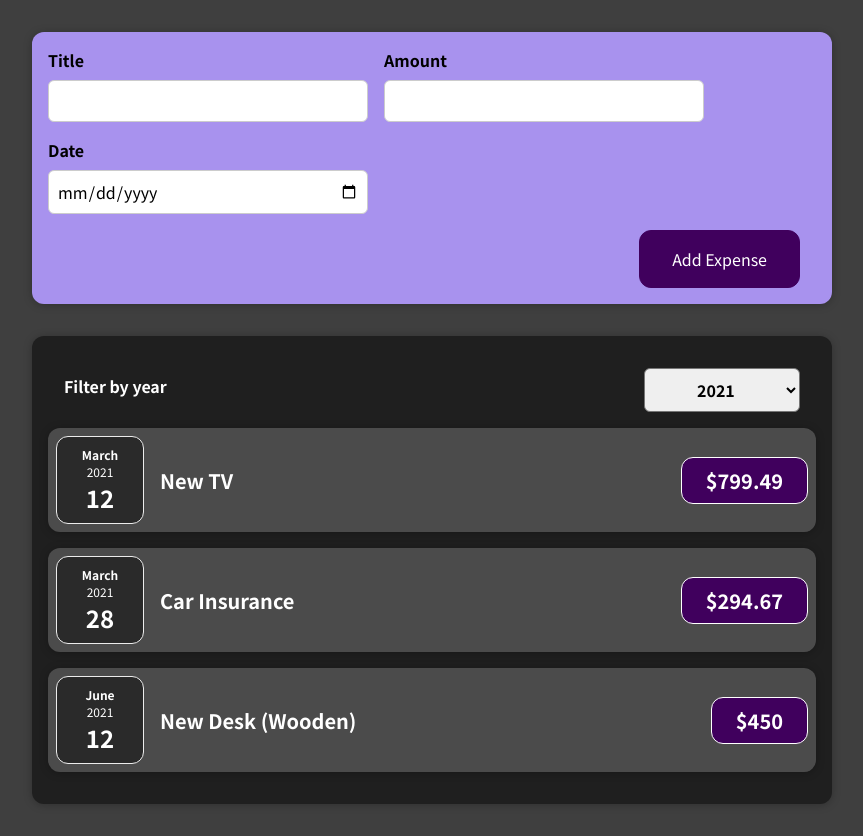
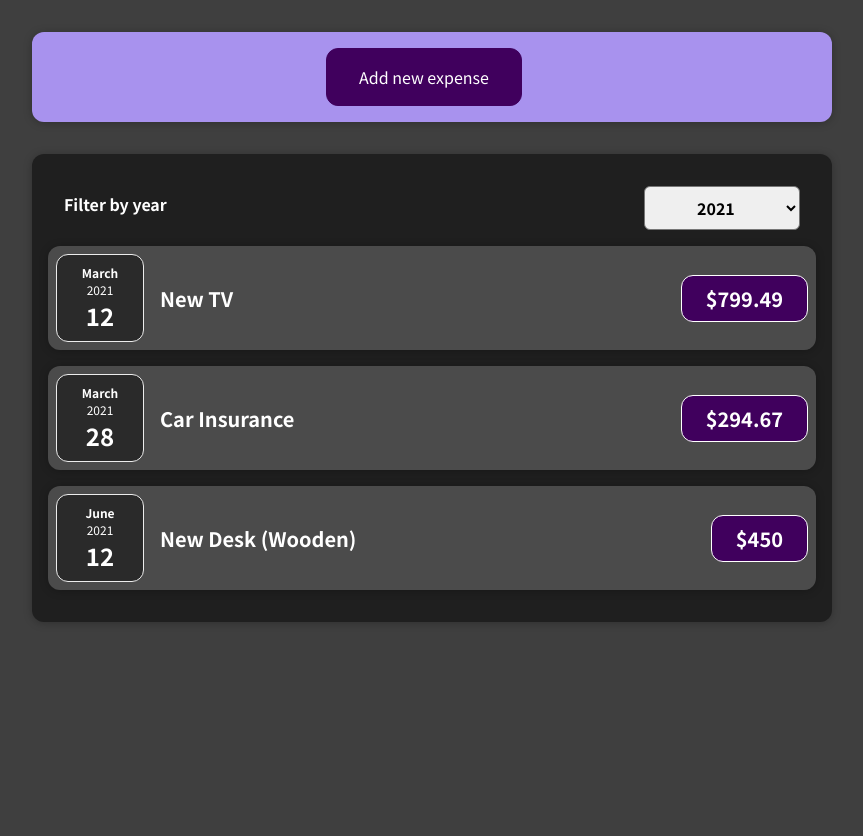
Before and after one commit to dkovalenko95/react-expenses-tracker-app, a React (Create React App) app: page / in a window 1280 px wide. Shown: the whole page, without its empty margins (208-1071 px from the left). After the commit the page ends 800 px from the top, so only its background shows below. Built offline with nearby package versions, Linux system fonts and the light colour scheme.

Commit message:
form status switcher added

```diff
--- a/src/components/Expenses/ExpensesFilter.js
+++ b/src/components/Expenses/ExpensesFilter.js
@@ -4,7 +4,7 @@
 
 const ExpensesFilter = (props) => {
   const setFilterHandler = (event) => {
-    // reaching onChangeYear from Expenses.js via props
+    // reaching checkFilterHandler from Expenses.js via props
     props.onCheckFilter(event.target.value)
 
     console.log(event.target.value);
--- a/src/components/NewExpense/ExpenseForm.js
+++ b/src/components/NewExpense/ExpenseForm.js
@@ -10,15 +10,12 @@
 
   const titleChangeHandler = (event) => {
     setEnteredTitle(event.target.value);
-
   };
   const amountChangeHandler = (event) => {
     setEnteredAmount(event.target.value);
-
   };
   const dateChangeHandler = (event) => {
     setEnteredDate(event.target.value);
-
   };
 
   const submitFormHandler = (event) => {
@@ -69,7 +66,10 @@
         </div>
       </div>
       <div className="new-expense__actions">
+
         <button type="submit">Add Expense</button>
+        <button type="button" onClick={props.onCancelForm}>Cancel</button>
+
       </div>
     </form>
   );
--- a/src/components/NewExpense/NewExpense.js
+++ b/src/components/NewExpense/NewExpense.js
@@ -1,4 +1,4 @@
-import React from "react";
+import React, { useState } from "react";
 
 import ExpenseForm from "./ExpenseForm";
 
@@ -10,15 +10,39 @@
       ...enteredExpenseData, /* --> "enteredExpenseData" is a value that contains in expenseFormData from ExpenseForm */
       id: Math.random().toString()
     };
+
     props.onAddExpense(expenseData); /* --> same concept as in ExpenseForm comp(line 33); there also a concept named "LIFTING-STATE-UP" - we're lifting up "expenseData" to the App.js comp, so after we could pass it to Expense comp; LIFTING-STATE-UP - moving data from child comp to some parent comp to to either use it there or to then pass it down to some other child comp. */
+
+
+    // CLOSING FORM after submition
+    setFormStatus(false);
+
 
     // console.log(expenseData);
     // console.log(enteredExpenseData);
   }
 
+
+  // OPEN & CLOSE form funcs
+  const [formStatus, setFormStatus] = useState(false);
+
+  const openFormHandler = () => {
+    setFormStatus(true);
+  }
+  const closeFormHandler = () => {
+    setFormStatus(false);
+  }
+
   return (
     <div className="new-expense">
-      <ExpenseForm onSaveExpenseData={saveExpenseDataHandler} />
+
+      {formStatus === false ?
+      <button onClick={openFormHandler}>Add new expense</button> :
+      <ExpenseForm
+        onSaveExpenseData={saveExpenseDataHandler}
+        onCancelForm={closeFormHandler}
+      />}
+
     </div>
   );
 }
```
